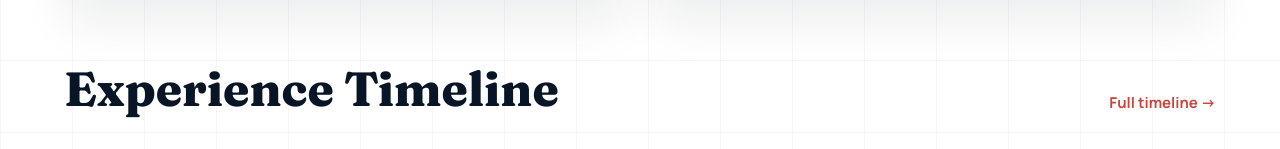
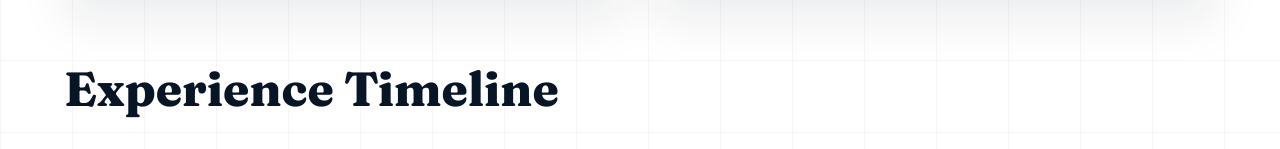
Before and after one commit to arnav-goel05/portfolio-website, a React (Vite) app: page / in a window 1280 px wide. Shown: the part 1308-1457 px from the top of the page. Built offline with nearby package versions, Linux system fonts and the light colour scheme.

Commit message:
Remove timeline heading link

```diff
--- a/src/pages/PortfolioPage.tsx
+++ b/src/pages/PortfolioPage.tsx
@@ -73,7 +73,6 @@ export function PortfolioPage() {
       <section className="section-block timeline-block" id="timeline">
         <div className="section-heading">
           <h2>Experience Timeline</h2>
-          <a href="#contact">Full timeline {'->'}</a>
         </div>
         <div className="timeline-list">
           {timeline.map((item) => (
```
